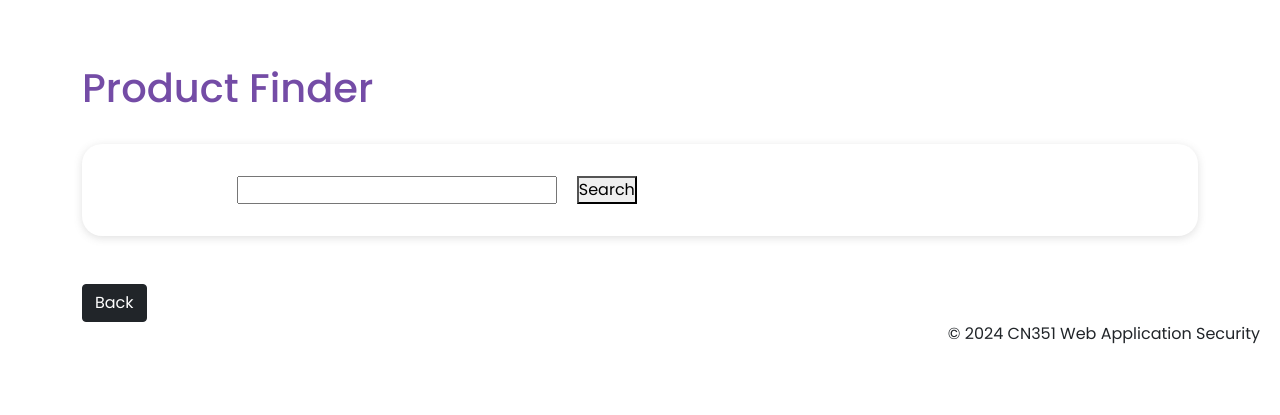
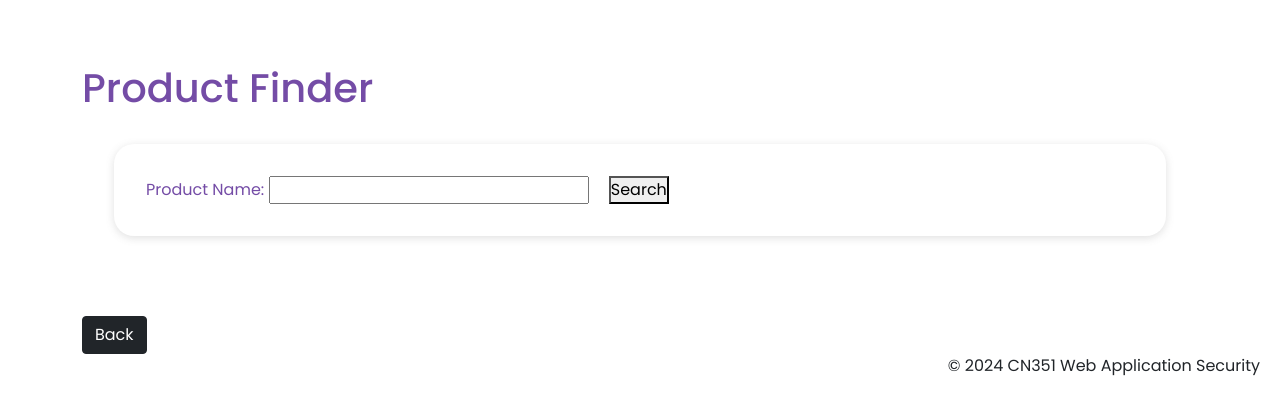
Before and after one commit to 6310510026/cn351-attack-demo, a Django app: page /products/ in a window 1280 px wide. Shown: the part 56-471 px from the top of the page. Run offline with Django 4.2, Linux system fonts and the light colour scheme.

Commit message:
Decorate table diaplay

```diff
--- a/templates/view_products.html
+++ b/templates/view_products.html
@@ -5,15 +5,15 @@
 <div class="container view">
     <div class="header view">
         <h3>Product Finder</h3>
-        <form method="get" action="{% url 'products' %}">
-            <label for="product_name">Product Name:</label>
+        <form method="get" action="{% url 'products' %}" style="margin: 2rem;">
+            <label for="product_name" style="color:#744ca6">Product Name:</label>
             <input type="text" id="product_name" name="product_name">
             <button type="submit">Search</button>
         </form>
 
         {% if products %}
-        <h2>Result:</h2>
-        <table>
+        <h4>Result</h4>
+        <table class="spaced table">
             <tr>
                 <th>Product Name</th>
                 <th>Description</th>
@@ -25,9 +25,9 @@
             </tr>
             {% endfor %}
         </table>
-    {% elif result %}
-        <p>{{ result }}</p>
-    {% endif %}
+        {% elif result %}
+            <h4 style="font-size: 20px">{{ result }}</h4>
+        {% endif %}
     </div>
     <br>
 
```
